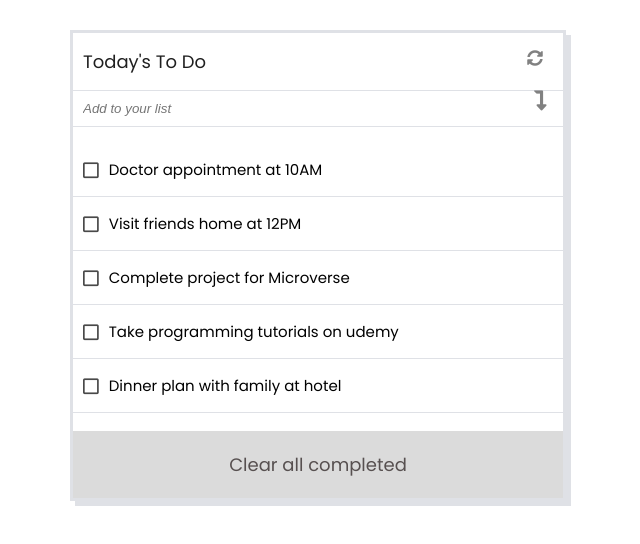
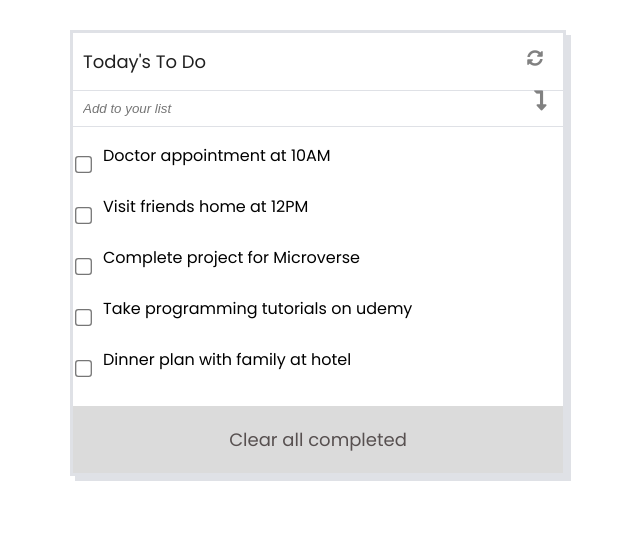
Before and after one commit to thecodechaser/todo-list, a website built with webpack: page src/index.html in a window 1280 px wide. Shown: the whole page, without its empty margins (322-962 px from the left). Built offline with nearby package versions, Linux system fonts and the light colour scheme.

Commit message:
Add interaction to checkboxes

```diff
--- a/src/index.html
+++ b/src/index.html
@@ -20,7 +20,7 @@
       </div>
       <hr>
       <form>
-        <input type="text" placeholder="Add to your list"><i class="fas fa-level-down-alt"></i>
+        <input class="form-input" type="text" placeholder="Add to your list"><i class="fas fa-level-down-alt"></i>
       </form>
       <hr>
     <div class="list-container">
--- a/src/index.js
+++ b/src/index.js
@@ -1,50 +1,4 @@
 import './style.css';
-
-const items = [
-  {
-    description: 'Doctor appointment at 10AM',
-    completed: false,
-    index: 0,
-  },
-  {
-    description: 'Visit friends home at 12PM',
-    completed: false,
-    index: 1,
-  },
-  {
-    description: 'Complete project for Microverse',
-    completed: false,
-    index: 2,
-  },
-  {
-    description: 'Take programming tutorials on udemy',
-    completed: false,
-    index: 3,
-  },
-  {
-    description: 'Dinner plan with family at hotel',
-    completed: false,
-    index: 4,
-  },
-];
-
-function displayTask() {
-  const container = document.querySelector('.list-container');
-  const list = document.createElement('ul');
-
-  for (let i = 0; i < items.length; i += 1) {
-    const item = items[i];
-    const listItem = document.createElement('li');
-    listItem.className = 'list-item';
-    listItem.innerHTML = `<div class="item-conatiner"><i class="far fa-square"></i><p>${item.description}</p></div><hr>`;
-    list.appendChild(listItem);
-  }
-
-  container.appendChild(list);
-  const clearElement = document.createElement('p');
-  clearElement.className = 'clear';
-  clearElement.innerText = 'Clear all completed';
-  container.appendChild(clearElement);
-}
+import displayTask from './utils/structure.js'
 
 displayTask();
--- a/src/style.css
+++ b/src/style.css
@@ -33,7 +33,7 @@ form {
   color: rgba(5, 5, 5, 0.507);
 }
 
-input {
+.form-input {
   font-style: italic;
   padding: 10px;
   border: none;
@@ -54,16 +54,25 @@ input {
 
 ul {
   padding: 0;
+  gap: 10px;
   display: flex;
   flex-direction: column;
   list-style-type: none;
 }
 
-.item-conatiner {
+.list-item {
   display: flex;
   gap: 10px;
-  margin: 0 10px;
-  font-size: 15px;
+  padding-left: 0;
+}
+
+.list-input {
+  margin-top: 5px;
+  transform : scale(1.3);
+}
+
+.item-details {
+  margin-top: 0;
 }
 
 .fa-square {
--- a/src/utils/structure.js
+++ b/src/utils/structure.js
@@ -34,7 +34,7 @@ export default function displayTask() {
     const item = items[i];
     const listItem = document.createElement('li');
     listItem.className = 'list-item';
-    listItem.innerHTML = `<div class="item-conatiner"><i class="far fa-square"></i><p>${item.description}</p></div><hr>`;
+    listItem.innerHTML = `<input class="list-input" type="checkbox"><p class="item-details">${item.description}</p>`;
     list.appendChild(listItem);
   }
 
```
